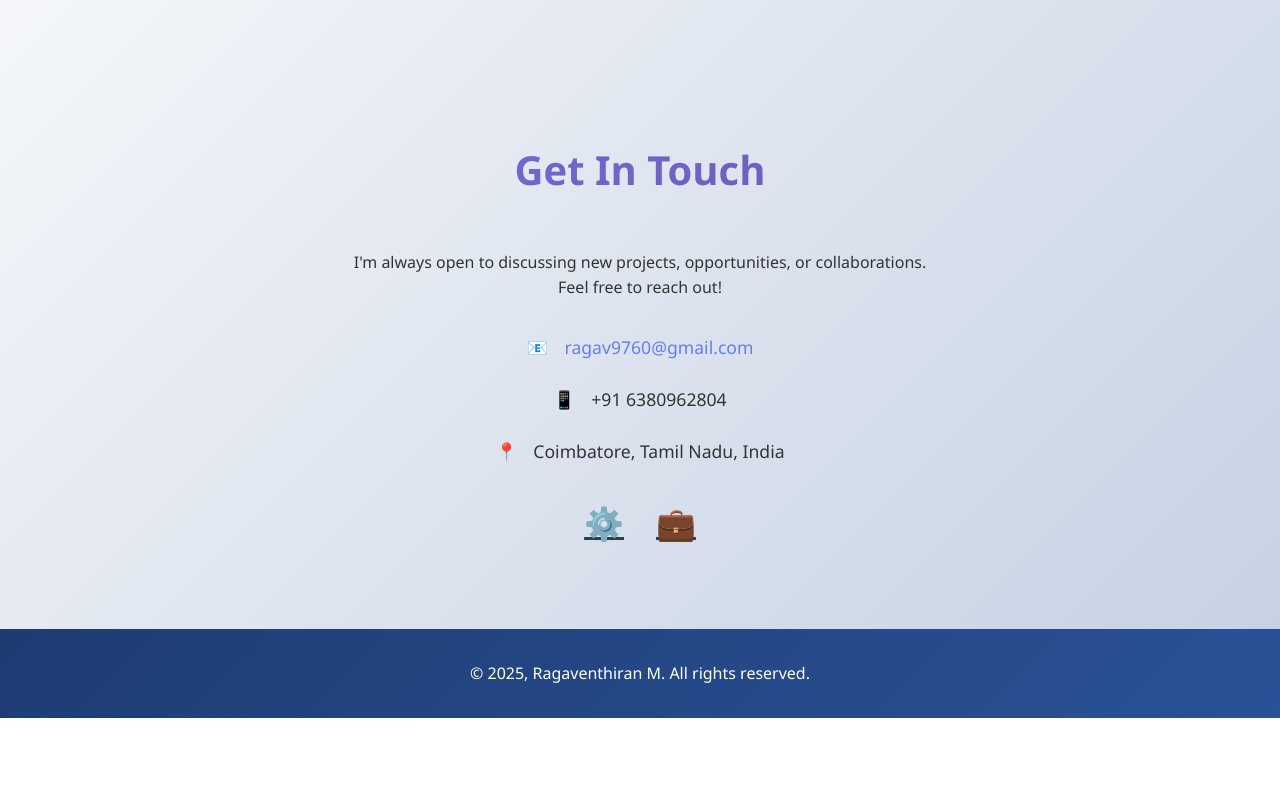
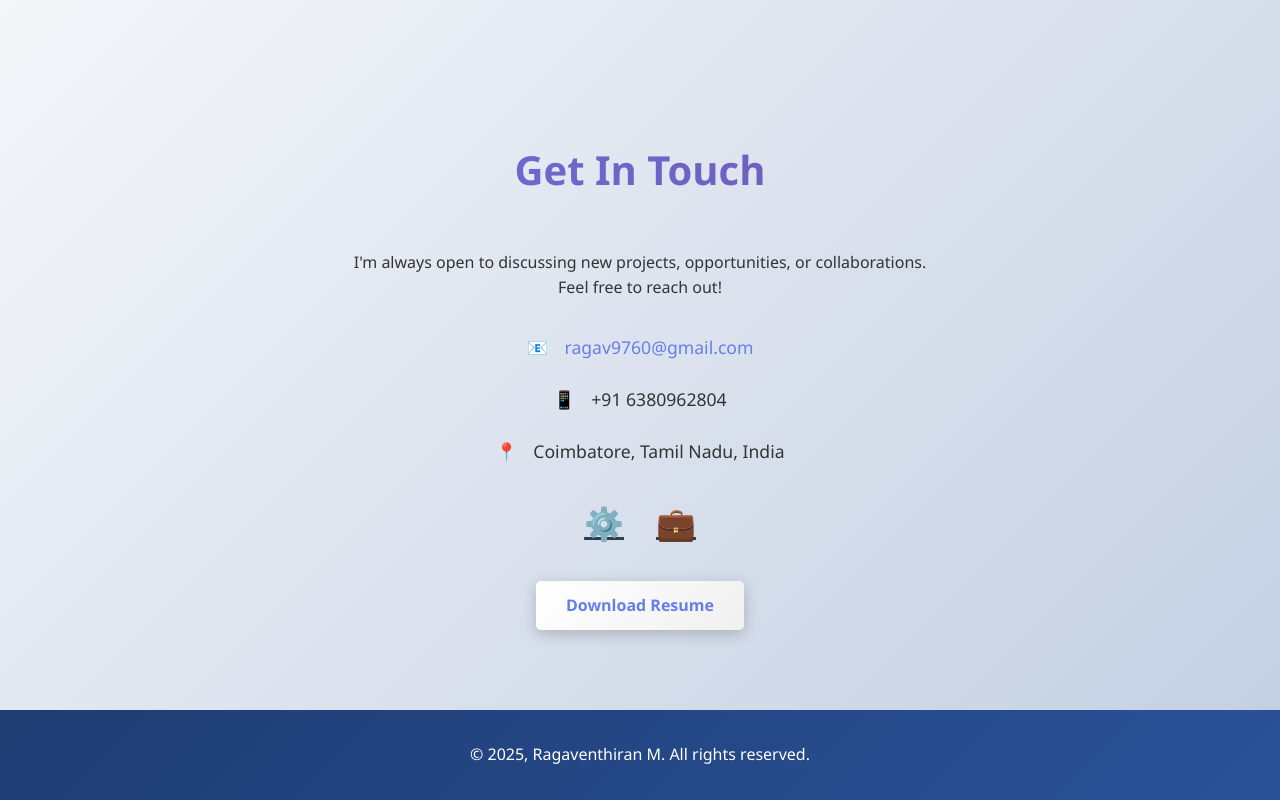
Before and after one commit to Ragav8373/Portfolio, a plain HTML site: page index.html in a window 1280 px wide. Shown: the part 2450-3250 px from the top of the page. Before the commit the page ends 3168 px from the top, so only its background shows below. Drawn offline with Linux system fonts and the light colour scheme.

Commit message:
update resume

```diff
--- a/index.html
+++ b/index.html
@@ -135,6 +135,35 @@
             z-index: 1;
             box-shadow: 0 4px 15px rgba(0,0,0,0.2);
         }
+
+        .btn:hover {
+            transform: translateY(-3px);
+            box-shadow: 0 6px 20px rgba(255,255,255,0.4);
+            background: linear-gradient(135deg, #ffffff 0%, #e0e0e0 100%);
+        }
+        .resume-btn-container {
+    display: flex;
+    justify-content: center; /* horizontally center */
+    align-items: center;     /* vertically center if div has height */
+    margin-top: 2rem;        /* spacing from top */
+}
+
+     .btn2 {
+    display: inline-flex;  /* makes align-items and justify-content work */
+    padding: 12px 30px;
+    background: linear-gradient(135deg, #fff 0%, #f0f0f0 100%);
+    color: #667eea;
+    text-decoration: none;
+    border-radius: 5px;
+    font-weight: bold;
+    transition: transform 0.3s, box-shadow 0.3s;
+    animation: fadeInUp 1s 0.4s backwards;
+    align-items: center;
+    justify-content: center;
+    box-shadow: 0 4px 15px rgba(0,0,0,0.2);
+}
+
+
 
         .btn:hover {
             transform: translateY(-3px);
@@ -399,6 +428,9 @@
             transform: translateY(-5px);
             filter: drop-shadow(0 5px 10px rgba(102, 126, 234, 0.5));
         }
+        .img download{
+            margin-left: 200px;
+        }
 
         /* Footer */
         footer {
@@ -610,6 +642,11 @@
                 <!-- <a href="#" target="_blank" title="Twitter">🐦</a> -->
             </div>
         </div>
+          <div class="resume-btn-container">
+    <!-- Resume Download Button -->
+    <a href="resume.pdf" class="btn2">Download Resume</a>
+</div>
+
     </section>
 
     <!-- Footer -->
```
Also changed, not shown: 1 other file.
